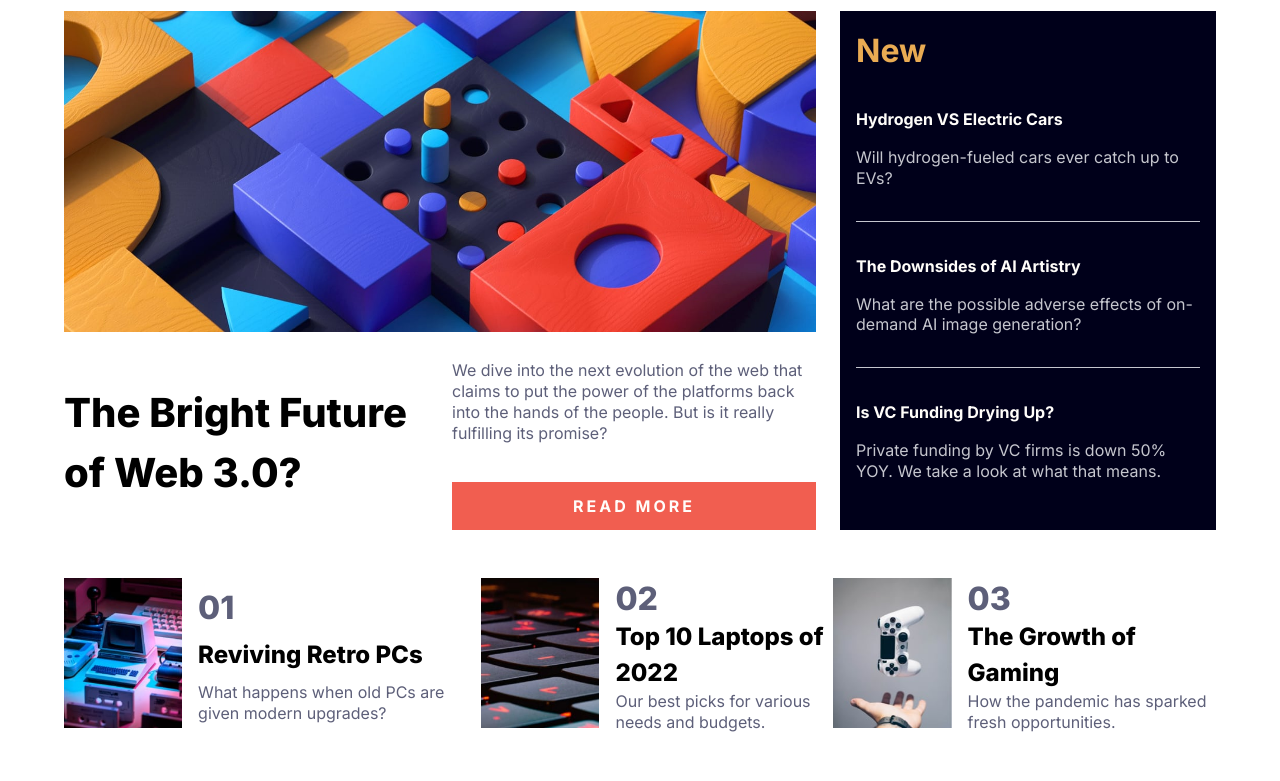
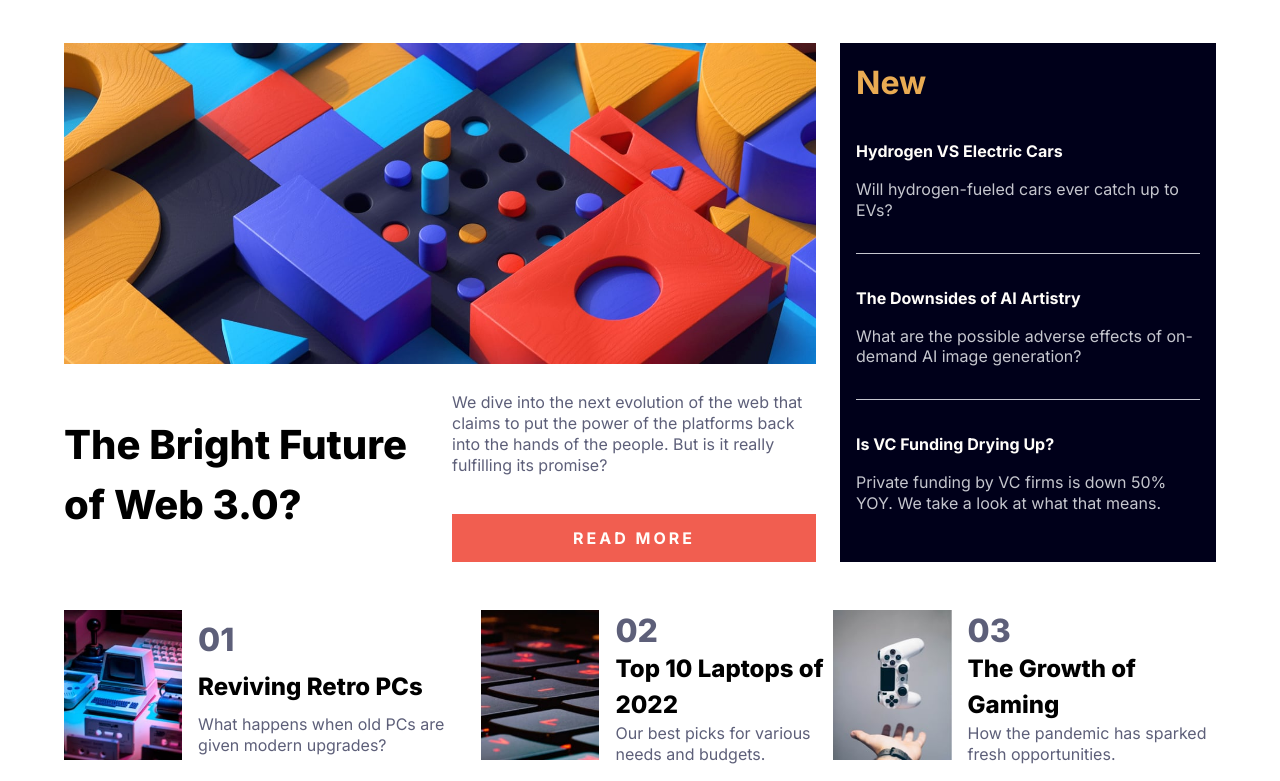
Before and after one commit to FernandoChurros/news-homepage-main, a plain HTML site: page index.html in a window 1280 px wide. Shown: the part 54-835 px from the top of the page. Drawn offline with Linux system fonts and the light colour scheme.

Commit message:
fix-bugs

```diff
--- a/assets/css/style.css
+++ b/assets/css/style.css
@@ -18,12 +18,12 @@
 
 .body {
     font-family: 'Inter', sans-serif;
-    margin-bottom: 2rem;
 }
 
 .container {
     width: 90vw;
     margin: 0 auto;
+    margin-bottom: 1rem;
 }
 
 p {
@@ -42,5 +42,6 @@ p {
         grid-template-rows: 1fr auto;
         column-gap: 1.5rem;
         row-gap: 3rem;
+        margin-top: 2rem;
     }
 }
```
